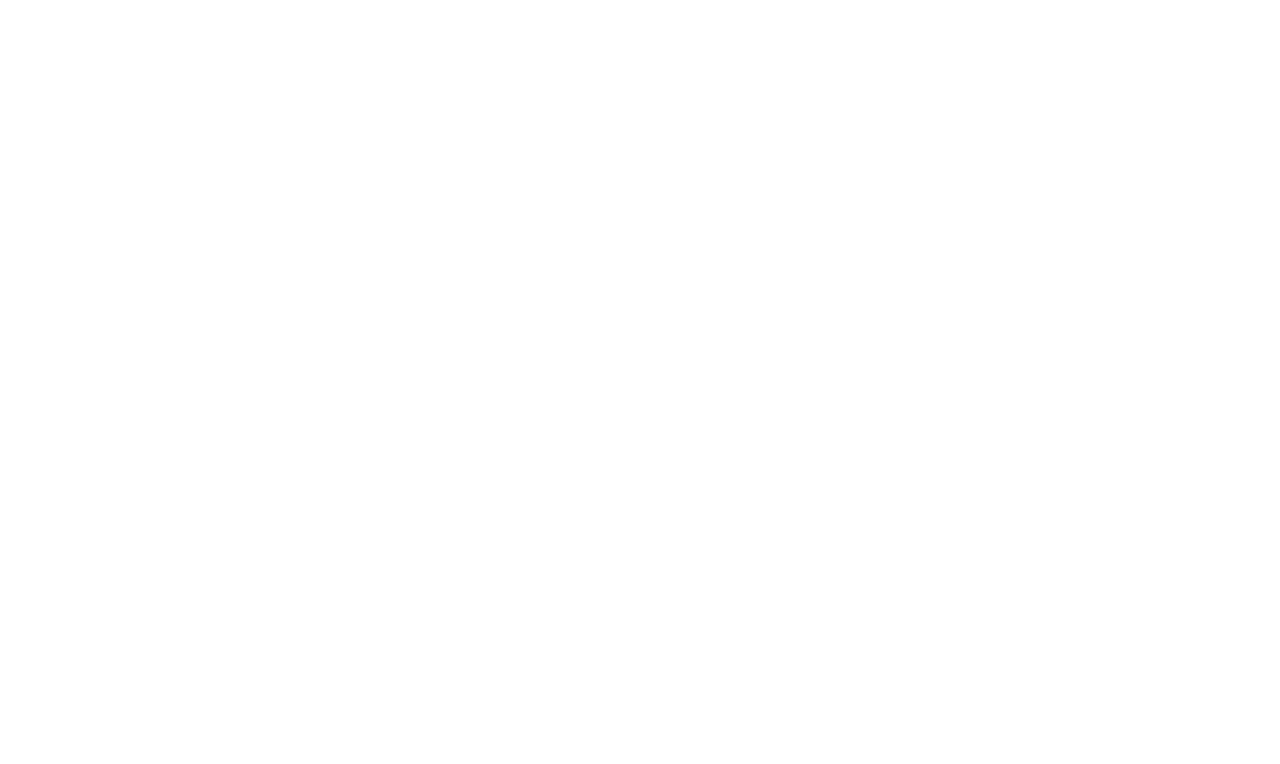
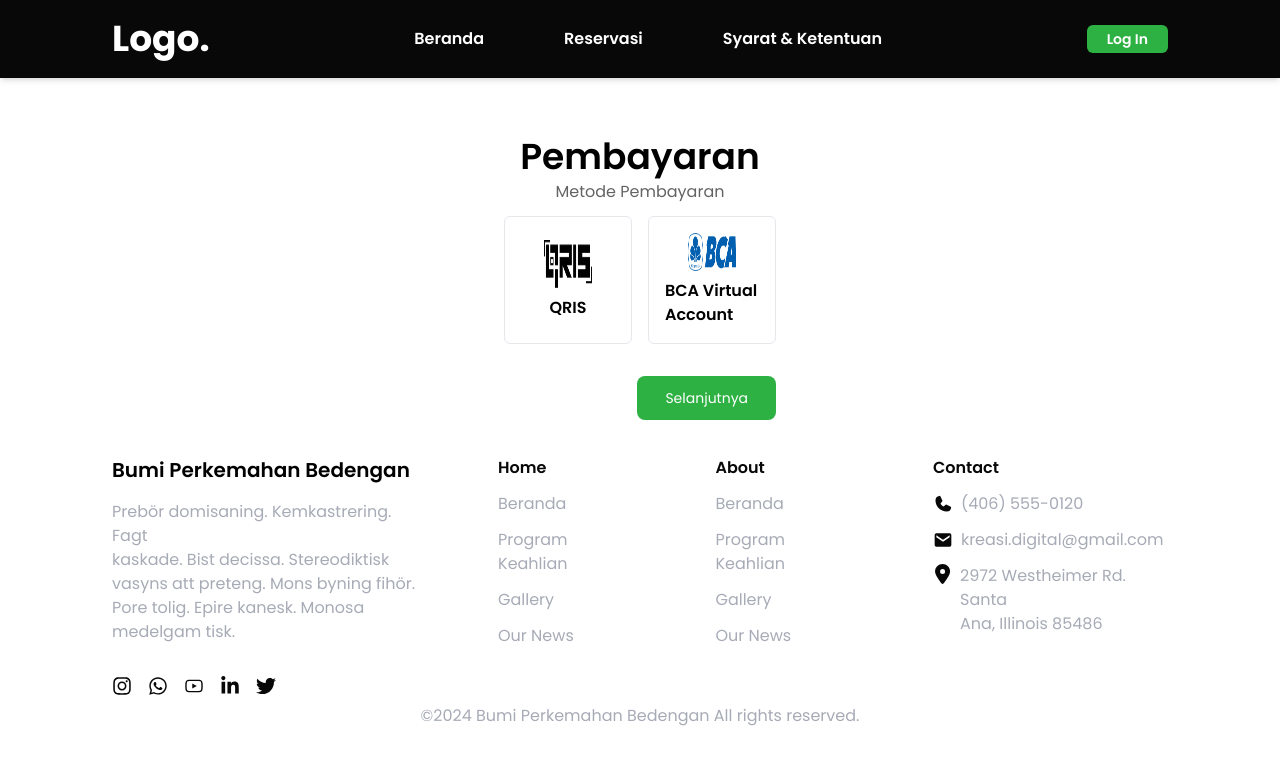
Before and after one commit to RezzyYuhand/Bedengan-FE, a React (Vite) app: page /pembayaran in a window 1280 px wide. Before the commit this address had no page. Shown: the top 764 px of the page. Built offline with nearby package versions, Linux system fonts and the light colour scheme.

Commit message:
add metode pembayaran

```diff
--- a/src/App.jsx
+++ b/src/App.jsx
@@ -1,14 +1,17 @@
 import React from 'react'
 import {Routes, Route} from 'react-router-dom'
-import { LandingPage, Reservasi } from './pages'
+import { LandingPage, Reservasi, Pembayaran } from './pages'
+import { ScrollToTop } from './components'
 
 function App() {
 
   return (
     <div>
+      <ScrollToTop/>
       <Routes>
-      <Route path="/" element={<LandingPage />} />
-      <Route path="/reservasi" element={<Reservasi />} />
+        <Route path="/" element={<LandingPage />} />
+        <Route path="/reservasi" element={<Reservasi />} />
+        <Route path="/pembayaran" element={<Pembayaran />} />
       </Routes>
     </div>
   )
--- a/src/components/Footer.jsx
+++ b/src/components/Footer.jsx
@@ -7,7 +7,7 @@ import { FaLocationDot } from "react-icons/fa6";
 
 const Footer = ({ className }) => {
   return (
-    <div className={`flex flex-col items-center gap-2 px-28 pt-9 pb-16 ${className}`}>
+    <div className={`flex flex-col items-center gap-2 px-28 pt-9 pb-5 ${className}`}>
         <div className='flex flex-row justify-evenly gap-20'>
             <div className='flex flex-col gap-4'>
               <h3 className='font-semibold text-xl'>Bumi Perkemahan Bedengan</h3>
--- /dev/null
+++ b/src/components/ScrollToTop.jsx
@@ -0,0 +1,12 @@
+import React, { useEffect } from 'react'
+import { useLocation } from 'react-router-dom'
+
+const ScrollToTop = () => {
+   const { pathname } = useLocation();
+    useEffect(() => {
+      window.scrollTo(0, 0);
+    }, [pathname]);
+   return null;
+}
+
+export default ScrollToTop
--- a/src/components/index.js
+++ b/src/components/index.js
@@ -1,9 +1,11 @@
+import ScrollToTop from './ScrollToTop';
 import Button from './Button';
 import Card from './Card';
 import Footer from './Footer';
 import Navbar from './Navbar';
 
 export {
+    ScrollToTop,
     Button,
     Card,
     Footer,
--- a/src/pages/index.js
+++ b/src/pages/index.js
@@ -1,7 +1,9 @@
 import LandingPage from "./main/LandingPage";
 import Reservasi from "./reservasi/Reservasi";
+import Pembayaran from "./pembayaran/Pembayaran";
 
 export {
     LandingPage,
-    Reservasi
+    Reservasi,
+    Pembayaran
 }
--- /dev/null
+++ b/src/pages/pembayaran/MetodePembayaran.jsx
@@ -0,0 +1,44 @@
+import React, { useState } from 'react'
+import { Button } from '../../components/index'
+
+const MetodePembayaran = () => {
+  const [selectedMethod, setSelectedMethod] = useState('');
+
+  const paymentMethods = [
+    { id:'qris', name: 'QRIS', icon: '/images/QrisLogo.png' },
+    { id:'bca_va', name: 'BCA Virtual Account', icon: '/images/BCALogo.webp' },
+  ];
+
+  return (
+    <div className='flex flex-col items-center gap-3 px-28'>
+        <div className='flex flex-col items-center'>
+            <h2 className='font-semibold'>Pembayaran</h2>
+            <p className='text-secondary-gray'>Metode Pembayaran</p>
+        </div>
+
+        <div className='flex flex-col gap-4 max-w-[32rem]'>
+            <div className='flex flex-row gap-4 max-w-[32rem]'>
+                {paymentMethods.map((method) => (
+                    <div
+                        key={method.id}
+                        onClick={() => handleSelect(method.id)}
+                        className={`flex flex-col items-center justify-center p-4 w-32 h-32 cursor-pointer border rounded-md ${
+                            selectedMethod === method.id ? 'bg-green-500' : 'bg-white'
+                        }`}
+                    >
+                        <img src={method.icon} alt={method.name} className='w-12 h-12 mb-2' />
+                        <span className='font-semibold'>{method.name}</span>
+                    </div>
+                ))}
+            </div>
+
+            <div className='flex w-full justify-end mt-4'>
+                <Button>Selanjutnya</Button>
+            </div>
+        </div>
+
+    </div>
+  )
+}
+
+export default MetodePembayaran
--- /dev/null
+++ b/src/pages/pembayaran/Pembayaran.jsx
@@ -0,0 +1,33 @@
+import React, { useState } from 'react'
+import { Navbar, Footer } from '../../components/index'
+import MetodePembayaran from './MetodePembayaran'
+
+const Pembayaran = () => {
+  const [paymentMethod, setPaymentMethod] = useState('');
+  const [step, setStep] = useState(1);
+
+  const reservationData = {
+    name: 'John Doe',
+    total: 'Rp. 1.000.000',
+  };
+
+  const handleMethodSelect = (method) => {
+    setPaymentMethod(method);
+  }
+
+  const handleNext = () => {
+    setStep(step + 1);
+  }
+
+  return (
+    <div>
+        <Navbar />
+        {step === 1 && (
+            <MetodePembayaran onMethodSelect={handleMethodSelect} onNext={handleNext} />
+        )}
+        <Footer />
+    </div>
+  )
+}
+
+export default Pembayaran
--- a/src/pages/reservasi/DataDiri.jsx
+++ b/src/pages/reservasi/DataDiri.jsx
@@ -45,7 +45,7 @@ const DataDiri = ({ onPrev, onSubmit }) => {
                     className="hidden"
                     required
                 />
-                <div className='flex flex-row gap-5 px-3 py-2 border rounded-md border-solid border-1 border-secondary-gray'>
+                <div className='flex flex-row gap-5 px-3 py-2 border-[1.5px] rounded-md border-solid border-inactive-gray'>
                     {formData.ktpPhoto && (
                         <img
                             src={URL.createObjectURL(formData.ktpPhoto)}
--- a/src/pages/reservasi/DataDiriPJ.jsx
+++ b/src/pages/reservasi/DataDiriPJ.jsx
@@ -52,7 +52,7 @@ const DataDiriPJ = ({ onPrev, onSubmit }) => {
                     className="hidden"
                     required
                 />
-                <div className='flex flex-row gap-5 px-3 py-2 border rounded-md border-solid border-1 border-secondary-gray'>
+                <div className='flex flex-row gap-5 px-3 py-2 border-[1.5px] rounded-md border-solid border-inactive-gray'>
                     {formData.ktpPhoto && (
                         <img
                             src={URL.createObjectURL(formData.ktpPhoto)}
```
Also changed, not shown: public/images/BCALogo.webp (added), public/images/QrisLogo.png (added).
